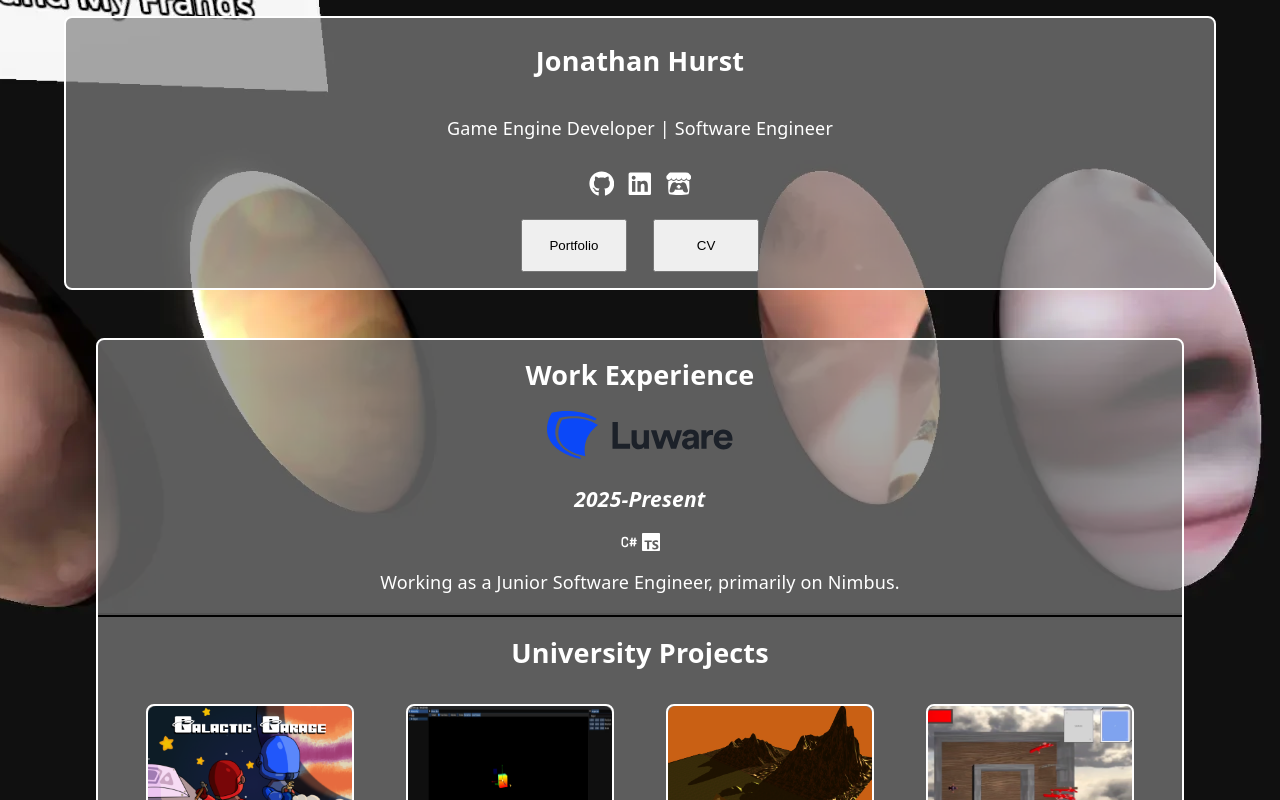
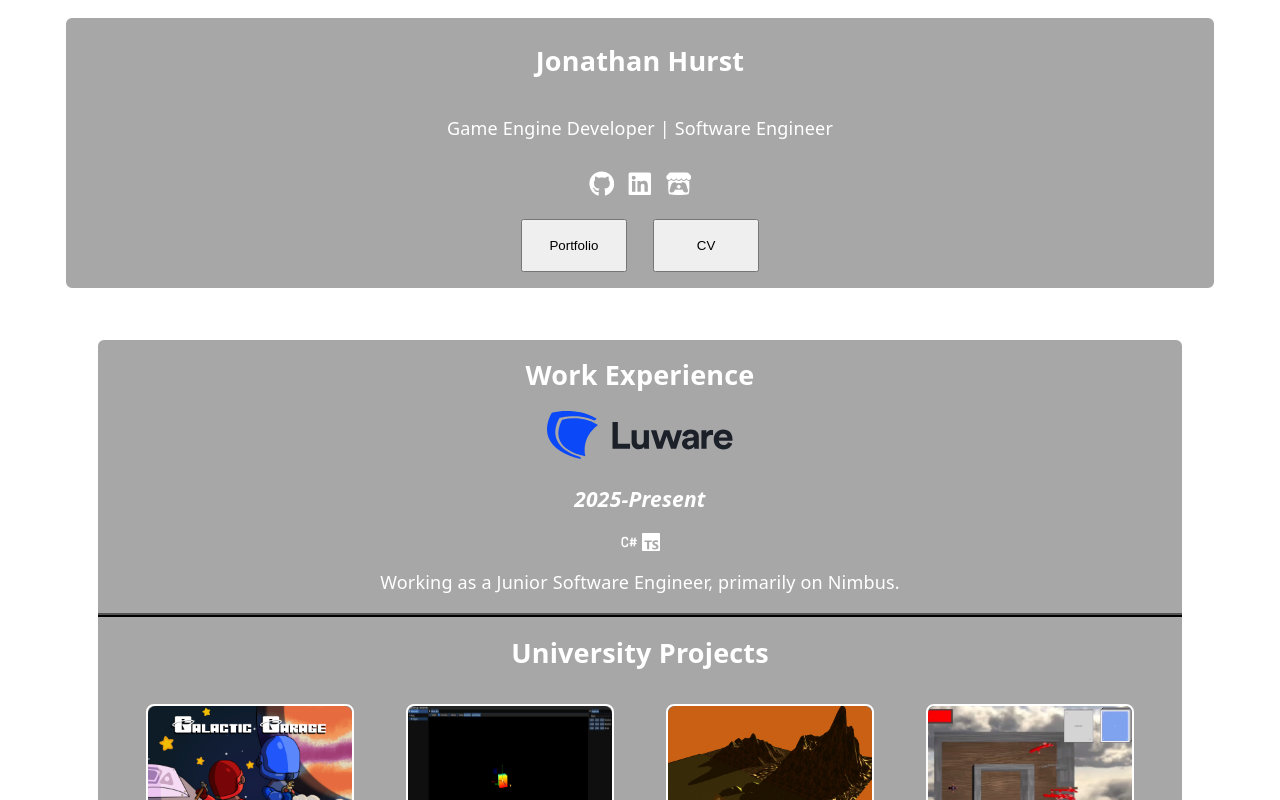
Before and after one commit to Linkazen/portfolio, a React (Vite) app: page / in a window 1280 px wide. Shown: the top 800 px of the page. Built offline with nearby package versions, Linux system fonts and the light colour scheme.

Commit message:
Disabled me and my frands

```diff
--- a/src/App.tsx
+++ b/src/App.tsx
@@ -23,12 +23,12 @@ function App() {
 		<>
 			<PortfolioHeader setActiveLayout={setActiveLayout} />
 			{renderLayout()}
-			<div id="VideoContainer">
+			{/*<div id="VideoContainer">
 				<img
 					src="src/Assets/Videos/FacesBounce.webp"
 					id="BackgroundVideo"
 				></img>
-			</div>
+			</div>*/}
 		</>
 	);
 }
```
